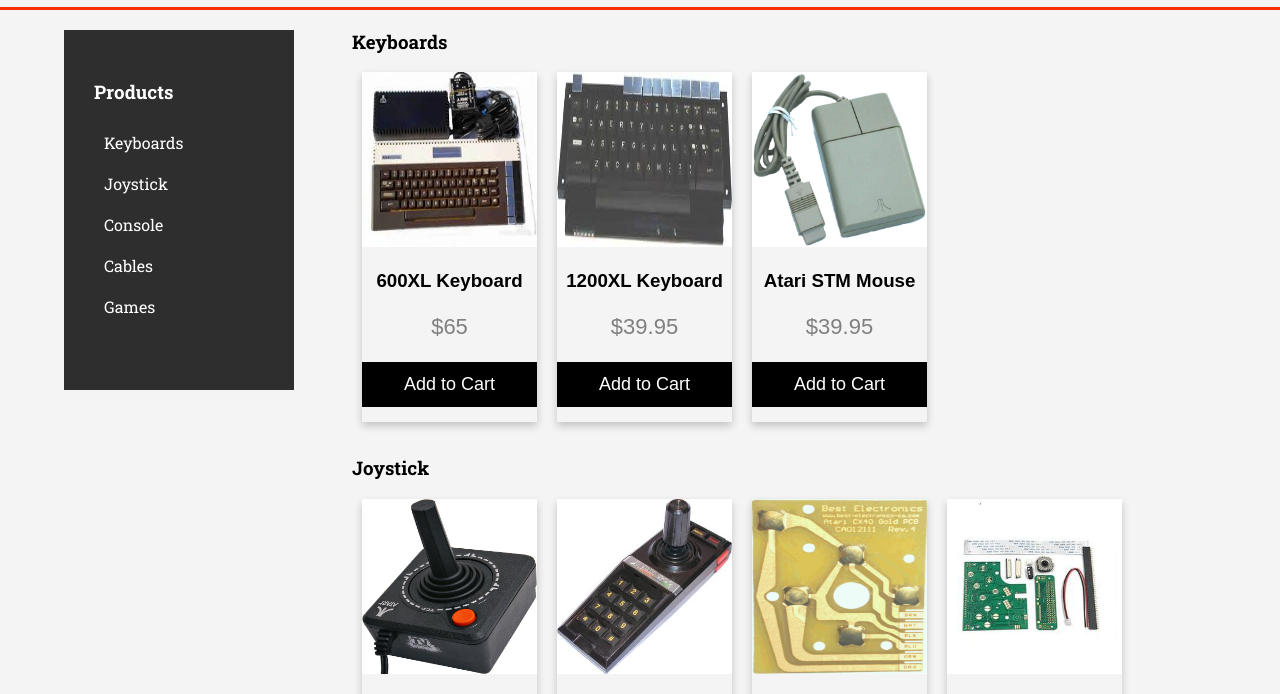
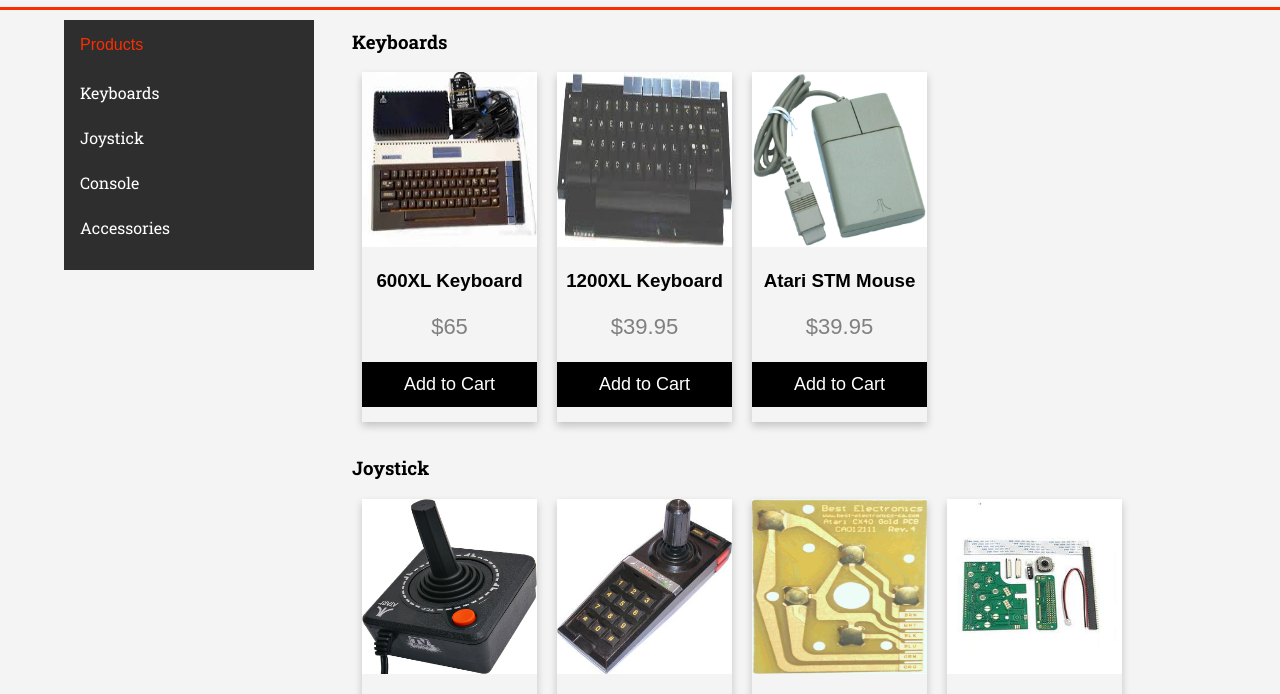
Before and after one commit to benjaminjacobreji/Best-Electronics-Website-Redesign, a plain HTML site: page html/store.html in a window 1280 px wide. Shown: the part 88-782 px from the top of the page. Drawn offline with Linux system fonts and the light colour scheme.

Commit message:
Beta 1.0

```diff
--- a/css/store.css
+++ b/css/store.css
@@ -1,12 +1,14 @@
 /* Store Drop Down Menu */
 
 .store-menu{
-    padding:30px;
     background:#2e2e2e;
     color:#ffffff;
     margin-top:10px;
     margin-bottom:10px;
-    height: 300px;
+    height: 250px;
+    float: left;
+    width: 250px;
+    overflow: hidden;
   }
 
   .store-menu ul{
@@ -19,14 +21,6 @@
     display: block;
     text-decoration: none;
     padding: 10px;
-  }
-
-  #storeSidebar {
-    float: left;
-    width: 20%;
-    margin-top: 10px;
-    overflow: hidden;
-
   }
 
   article#storeMain-col{
@@ -90,3 +84,64 @@
     margin-bottom: 20px;
   }
 }
+
+.dropbtn {
+  background-color: #2e2e2e;
+  color:  #fb2e01;
+  padding: 16px;
+  font-size: 16px;
+  border:  #fb2e01;
+  cursor: pointer;
+}
+
+/* The container <div> - needed to position the dropdown content */
+.dropdown {
+  position: relative;
+  display: inline-block;
+}
+
+/* Dropdown Content (Hidden by Default) */
+.dropdown-content {
+  position: absolute;
+  background-color: #2e2e2e;
+  min-width: 220px;
+
+  z-index: 1;
+}
+
+/* Links inside the dropdown */
+.dropdown-content a {
+  color: white;
+  width: 100%;
+  padding: 12px 16px;
+  text-decoration: none;
+  display: block;
+}
+
+/* Change color of dropdown links on hover */
+.dropdown-content a:hover {background-color: #fb2e01;}
+
+/* Show the dropdown menu on hover */
+.dropdown:hover .dropdown-content {
+  display: block;
+}
+
+/* Change the background color of the dropdown button when the dropdown content is shown */
+.dropdown:hover .dropbtn {
+  background-color: #2e2e2e;
+}
+@media screen and (max-width:600px) {
+  .store-menu{
+    height: 150px;
+    overflow: scroll;
+  }
+  .unorderedList ul:not() {display: none;}
+  .unorderedList {
+    width: auto;
+    display: none;
+    margin-bottom: 20px;
+  }
+  .dropdown-content{
+    display: none;
+  }
+}
--- a/html/store.html
+++ b/html/store.html
@@ -37,22 +37,21 @@
 
   <section id="main">
     <div class="container">
-      <aside id="storeSidebar">
         <div class="store-menu">
           <div class="menu-content">
-            <ul>
-              <li>
-                <h3>Products</h3>
-              </li>
-              <li><a href="#keyboard">Keyboards</a></li>
-              <li><a href="#joystick">Joystick</a></li>
-              <li><a href="#consoles">Console</a></li>
-              <li><a href="#cables">Cables</a></li>
-              <li><a href="#games">Games</a></li>
-            </ul>
+            <div class="dropdown">
+              <button class="dropbtn">Products</button>
+              <div class="dropdown-content">
+
+                <a href="#keyboard">Keyboards</a>
+                <a href="#joystick">Joystick</a>
+                <a href="#consoles">Console</a>
+                <a href="#cables">Accessories</a>
+
               </div>
             </div>
-      </aside>
+          </div>
+        </div>
 
 
       <article id="storeMain-col">
@@ -77,7 +76,8 @@
           </div>
           <div class="column">
             <div class="card">
-                <img src="../img/store/AtariSTM1mouse.JPG" alt="ATARI STM AtariSTM1mouse" style="height:175px; width: 175px;">
+              <img src="../img/store/AtariSTM1mouse.JPG" alt="ATARI STM AtariSTM1mouse"
+                style="height:175px; width: 175px;">
               <h1>Atari STM Mouse</h1>
               <p class="price">$39.95</p>
               <p><button>Add to Cart</button></p>
@@ -157,7 +157,8 @@
           </div>
           <div class="column">
             <div class="card">
-                <img src="../img/store/atari-7800-console-set.jpg" alt="Atari 7800 consle" style="height:175px; width: 175px;">
+              <img src="../img/store/atari-7800-console-set.jpg" alt="Atari 7800 consle"
+                style="height:175px; width: 175px;">
               <h1>Atari 7800 console</h1>
               <p class="price">$400</p>
               <p><button>Add to Cart</button></p>
@@ -165,7 +166,8 @@
           </div>
           <div class="column">
             <div class="card">
-                <img src="../img/store/atarilynx.jpg" alt="Atari Lynx" style="height:100px; width: 175px; padding:37.5px 0px;">
+              <img src="../img/store/atarilynx.jpg" alt="Atari Lynx"
+                style="height:100px; width: 175px; padding:37.5px 0px;">
               <h1>Atari Lynx</h1>
               <p class="price">$374.95</p>
               <p><button>Add to Cart</button></p>
```
Lines whose indentation alone changed are shown as unchanged.
